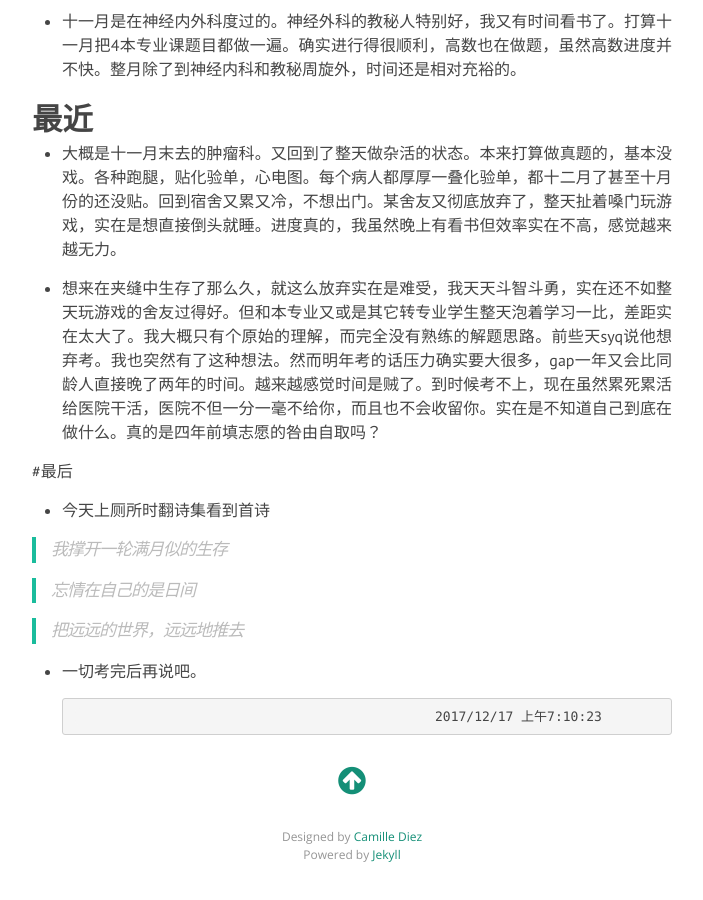
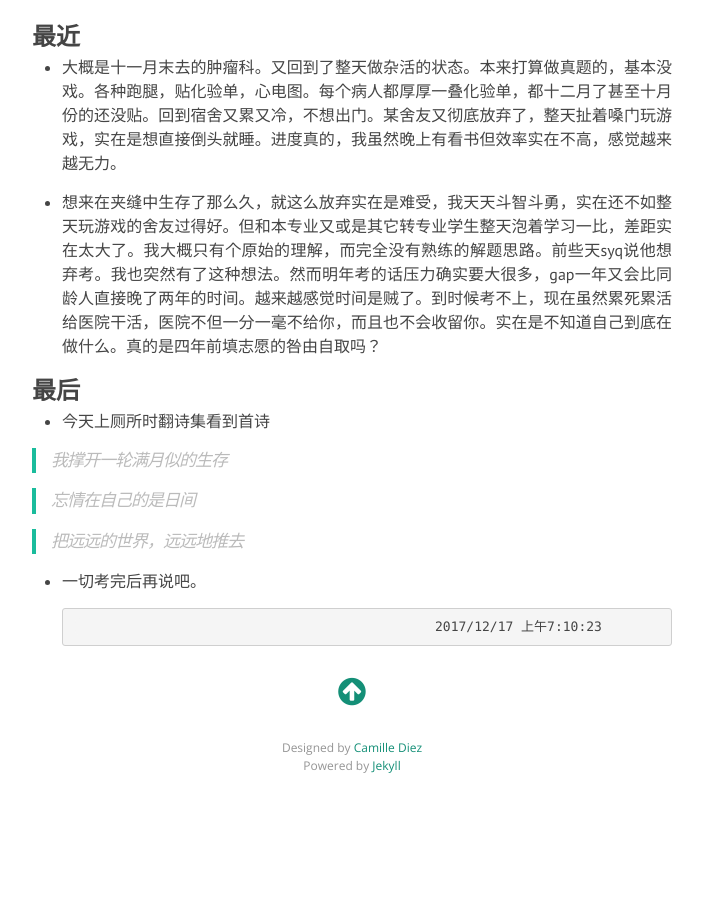
Before and after one commit to John-0xFFFFFF/blog, a Jekyll site: the page built from _posts/2017-12-17-all-about-me.md, in a window 1280 px wide and 900 px high, scrolled down 3335 px. Shown: the whole window, without its empty margins (288-991 px from the left). Built offline with Jekyll 4.4.1, drawn with Linux system fonts in a browser that asks for light colours; nearby versions of some CDN libraries; comment, search, counter and statistics services are not loaded; after the commit the page ends 4146 px from its top, so only the background shows below that.

Commit message:
allaboutme

```diff
--- a/_posts/2017-12-17-all-about-me.md
+++ b/_posts/2017-12-17-all-about-me.md
@@ -3,14 +3,14 @@ layout: post
 title:  "一些想说的话"
 tags: Diary
 ---
-# 为什么突然写这篇东西
+## 为什么突然写这篇东西
 
 - 其实我早就打算写了，因为七八月以来发生的事实在太多了，多到不真实。这文章原来是计划考完研之后再写的，然而今晚再也睡不着了，脑子里也全是前些天和各种人聊天的内容
 ，就干脆起来写吧。
 
 - 写这篇东西的主要目的是倾诉，憋坏了可能不太好。其次是记录下，我应该哪天就会忘了这些事。最后是让想了解的人了解下。
 
-# 从大二到大四下
+## 从大二到大四下
 
 - 从大二上到大四下期间，我是完全迷茫的。并不知道想干什么。对本专业厌恶到不行，每天早上从四五十年代的宿舍楼中拥挤的六人间起来，就想从六楼一跃而下。期间导员好像察觉到了什么，拉我去办公室从下午聊到了天黑，劝我不要退学，毕竟985的平台在这就是最大的优势。
 我也刚好比较怕事，如果休学的话，要干什么也没有想好，就想着车到山前必有路，先毕业再说吧。很感谢导员能为我开导这么久。所以我抱着这样的想法过了下去。
@@ -29,7 +29,7 @@ tags: Diary
 - 又一次闲下来之后，我就加入柚子木字幕组了，大部分业余时间不是在dota2就是在听译、校正。美国大选那次，组里接了腾讯和凤凰的活，抢着全网首发，就连上课也在听译。
 真的很感谢这个字幕组陪我度过了漫长的大三和大四。
 
-# 三月份的新想法
+## 三月份的新想法
 
 - 我记得很清楚，三月份的晚上还是很冷的，我已经在逛各种考研论坛了，当然不是医学考研。最后选择了浙大的计算机专业。之所以是浙大是因为一是离家比较近，这点我妈很介意，
 二是招考研生比例相对比较大，也不歧视转专业。之所以是计算机是因为比较敢兴趣，在高中难得碰次电脑的情况下硬是把清华出版社的linux教材和鸟哥的私房菜给看完了，其次是
@@ -38,7 +38,7 @@ tags: Diary
 - 于是我便买了一箱408考研的书和教科书，现在想来教科书应该买二手的，实在蛮贵的。从三月份开始，在有课的情况下，我开始稀松得看起书来，大概是实验课和一周的几个夜晚会在图书馆看书。
 到6月末期末考，看完了《组原》和整理了一本半的高数，数据结构也开了个头，英语词汇书也过去半本了。但是到了7月份我的末日便来了。
 
-# 谢波
+## 谢波
 
 - 谢波是我们实习医院科教科主任的名字。六月末七月初，我们实习生被要求参加实习培训还有各种大大小小的本院会议前去凑数。记忆最深刻的是有次什么青海援助医师和我们八竿子打不着的会议，要求我们去凑数。
 这实在是相当浪费时间，实习生的时间难道就不是时间吗？
@@ -52,7 +52,7 @@ tags: Diary
 再次感谢一下导员。这事情就算过去了。但那几天过得真的很难受，没怎么睡好觉，感觉情绪从没这么密集地爆发过，三天像是过了大半个月。虽然错误在我，但着实被当成了杀鸡儆猴的那只鸡了。我也实在想不通为什么一个人能如此地
 刻薄。
 
-# 何道伟
+## 何道伟
 
 - 何道伟是我们医学院教务处主任的名字。本来是完全没有交集的。突然给了我一个留级警告，大意是说我学分不够。我每年学分都是够的怎么今年突然不够了呢？周围一圈人的学分总分都不相同，而且我的奇低。要知道，医学院学生是基本没有自己选课的权利的，要上什么早安排好了，想上别的专业本校区也没有。用膝盖想想就知道学分其中错误不少。回去后我手工+计算器+excel表格，一条条对着教学大纲算了整整9遍，比医学院教务处的分数多了整整十几个学分。
 
@@ -60,25 +60,25 @@ tags: Diary
 
 - 后来他果然食言了，每个人几乎一模一样的分数重新来了一遍。又是好几天的软磨硬泡，未果。后来去江北实习了，一天早上导员让我回来再核对一下，何道伟马上去四牌楼开会了，可能见不到了。我一大早请了假，从江北挤早高峰地铁，花了近两个小时赶回学校。何道伟又扔出一堆纸让我自己核对一遍。我很想说我都快背出来了。确实差了那么多分，后来导员也和我一起核对，就是差了十几分。何道伟最后终于承认计算出错了，但不是他的错，是负责计算的教务处系统有误。我当时就信了。那几天前其实我就一直考虑去纪委举报此人玩忽职守，但是被彭聚聚等人劝下了。毕竟还没毕业，这种事先放下。至此，困扰了我两个多月的留级风波就这么突然风平浪静地结束了。
 
-# 七月和八月
+## 七月和八月
 
 - 由于七月和八月情绪波动确实太厉害了。也怕了谢波，几乎都在老老实实实习。七八月在本部外科轮转，普外都挺忙的，最夸张的是一天手术能做到晚上十点结束，基本就零散时间看看英语和数据结构。印象比较深的是有次躲去示教室看书，被带教拎去上台。后来到了泌尿外科，有学长理解我的困难之处，给了我不少闲暇时间看书。学习进度虽然有所落后但也在缓慢进行。
 
-# 九月和十月
+## 九月和十月
 
 - 忘记了哪天就去了江北，江北的老师人都还可以，给了我大量时间看书。就连科教科主任范老师也十分理解。那两个月基本上是我学习最密集的时间了。除了交班、做心电图、贴化验单，就是看书了，难得交班都不用去。当时把专业书都啃了下来，高数也开始看第二遍。感谢在临床一线理解学生的带教们。
 
-# 十一月
+## 十一月
 
 - 十一月是在神经内外科度过的。神经外科的教秘人特别好，我又有时间看书了。打算十一月把4本专业课题目都做一遍。确实进行得很顺利，高数也在做题，虽然高数进度并不快。整月除了到神经内科和教秘周旋外，时间还是相对充裕的。
 
-# 最近
+## 最近
 
 - 大概是十一月末去的肿瘤科。又回到了整天做杂活的状态。本来打算做真题的，基本没戏。各种跑腿，贴化验单，心电图。每个病人都厚厚一叠化验单，都十二月了甚至十月份的还没贴。回到宿舍又累又冷，不想出门。某舍友又彻底放弃了，整天扯着嗓门玩游戏，实在是想直接倒头就睡。进度真的，我虽然晚上有看书但效率实在不高，感觉越来越无力。
 
 - 想来在夹缝中生存了那么久，就这么放弃实在是难受，我天天斗智斗勇，实在还不如整天玩游戏的舍友过得好。但和本专业又或是其它转专业学生整天泡着学习一比，差距实在太大了。我大概只有个原始的理解，而完全没有熟练的解题思路。前些天syq说他想弃考。我也突然有了这种想法。然而明年考的话压力确实要大很多，gap一年又会比同龄人直接晚了两年的时间。越来越感觉时间是贼了。到时候考不上，现在虽然累死累活给医院干活，医院不但一分一毫不给你，而且也不会收留你。实在是不知道自己到底在做什么。真的是四年前填志愿的咎由自取吗？
 
-#最后
+## 最后
 
 - 今天上厕所时翻诗集看到首诗
 
```
